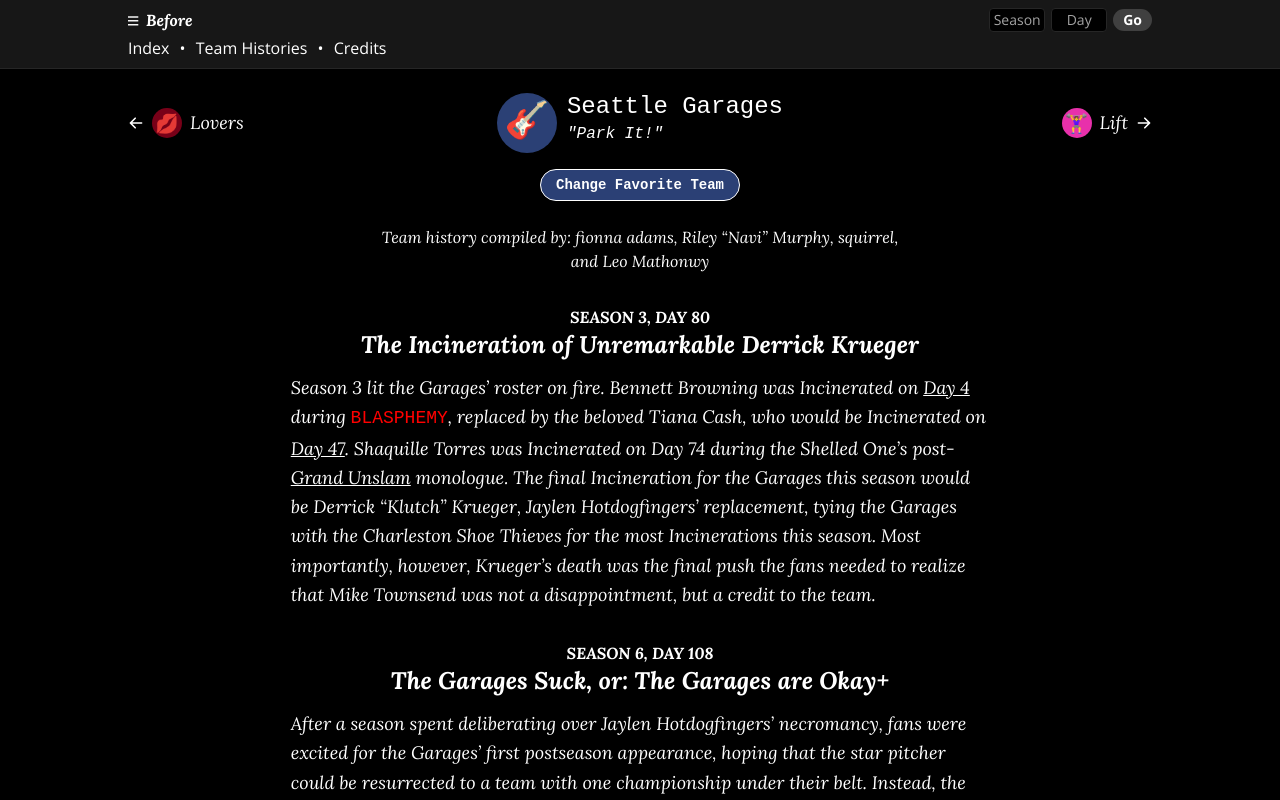
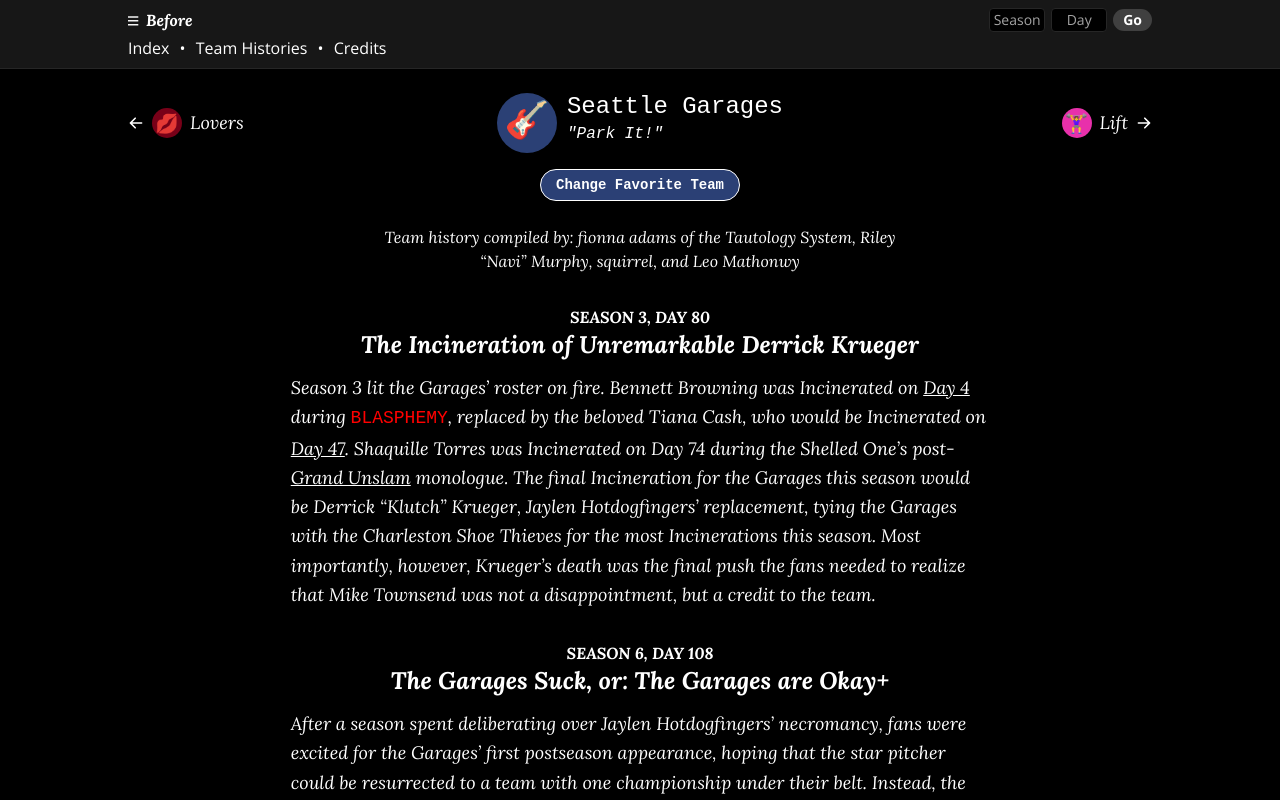
Before and after one commit to iliana/before, a Next.js app: page /_before/histories/garages in a window 1280 px wide. Shown: the top 800 px of the page. Built offline with nearby package versions, Linux system fonts and the light colour scheme.

Commit message:
being mildly selfish

```diff
--- a/pages/histories/garages.jsx
+++ b/pages/histories/garages.jsx
@@ -24,7 +24,7 @@ export async function getStaticProps() {
 
 export default function Page() {
   return (
-    <History authors="fionna adams, Riley “Navi” Murphy, squirrel, and Leo Mathonwy">
+    <History authors="fionna adams of the Tautology System, Riley “Navi” Murphy, squirrel, and Leo Mathonwy">
       <Entry title="The Incineration of Unremarkable Derrick Krueger" season={3} day={80}>
         {/* insert data */}
         <p>
```
